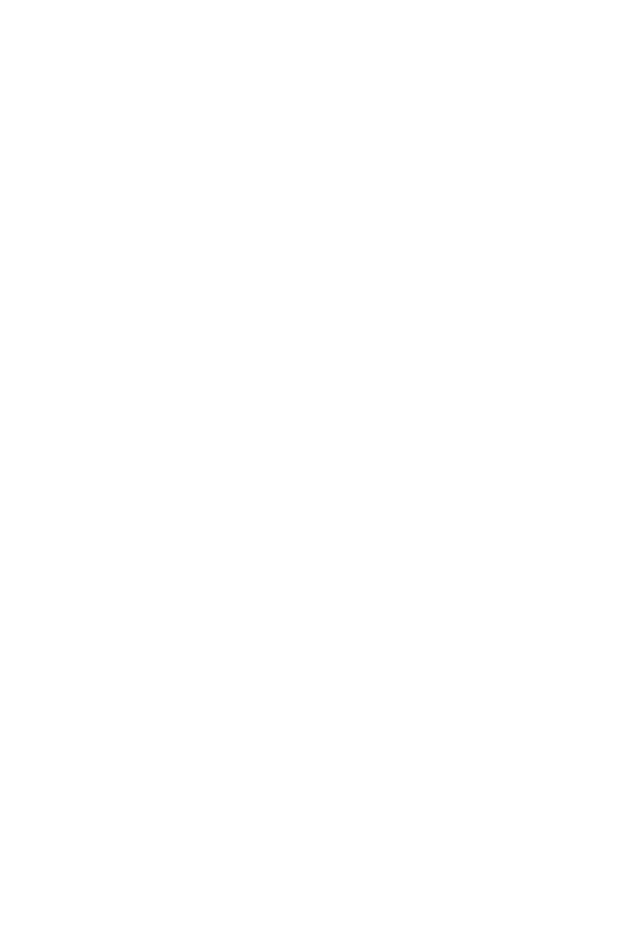
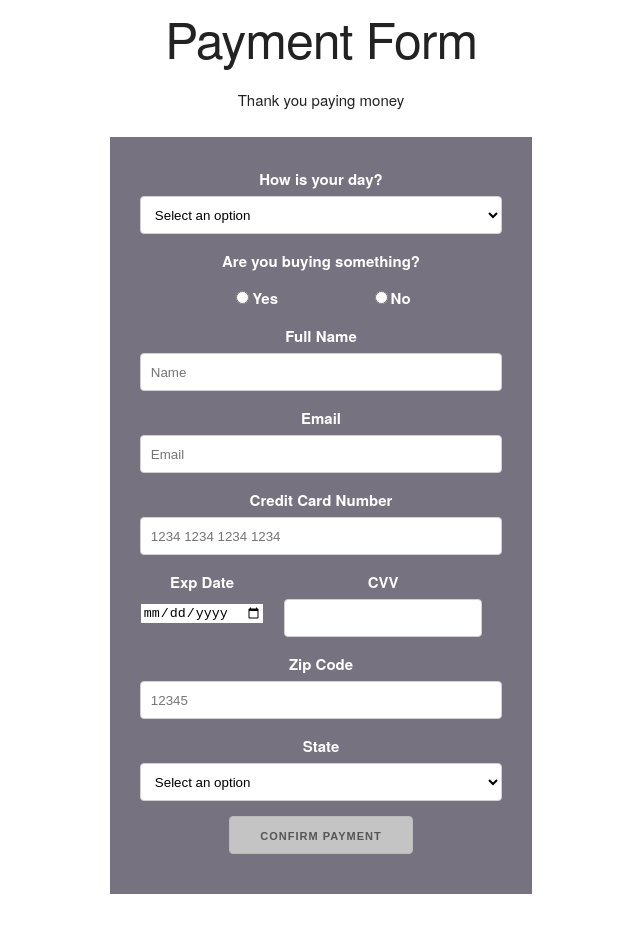
Before and after one commit to EllaBartholomew/Payment-form, a plain HTML site: page index.html in a window 1280 px wide. Shown: the whole page, without its empty margins (319-959 px from the left). Before the commit the page ends 800 px from the top, so only its background shows below. Drawn offline with nearby package versions, Linux system fonts and the light colour scheme.

Commit message:
new changes

```diff
--- a/index.html
+++ b/index.html
@@ -2,16 +2,82 @@
 <html lang="en">
 <head>
     <meta charset="UTF-8">
-    <meta name="viewport"
-          content="width=device-width, user-scalable=no, initial-scale=1.0, maximum-scale=1.0, minimum-scale=1.0">
-    <meta http-equiv="X-UA-Compatible" content="ie=edge">
-    <link rel="stylesheet" href="https://cdnjs.cloudflare.com/ajax/libs/skeleton/2.0.4/skeleton.css" integrity="sha512-5fsy+3xG8N/1PV5MIJz9ZsWpkltijBI48gBzQ/Z2eVATePGHOkMIn+xTDHIfTZFVb9GMpflF2wOWItqxAP2oLQ==" crossorigin="anonymous" referrerpolicy="no-referrer" />
-    <link rel="stylesheet" href="style.css">
+    <meta content="width=device-width, user-scalable=no, initial-scale=1.0, maximum-scale=1.0, minimum-scale=1.0"
+          name="viewport">
+    <meta content="ie=edge" http-equiv="X-UA-Compatible">
+    <link href="https://cdnjs.cloudflare.com/ajax/libs/skeleton/2.0.4/skeleton.css" rel="stylesheet"/>
+    <link href="style.css" rel="stylesheet">
     <title>Form</title>
 </head>
 <body>
 <!--Your Code Goes Below this line-->
+<div class="container">
+    <header class="header">
+        <h1 class="text-center" id="title">Payment Form
+        </h1>
+        <p class="description text-center" id="description"> Thank you paying money</p>
+    </header>
+    <form id="survey-form">
+        <div class="form-group">
+            <label for="most-like" id="howwasyourday-label">How is your day?</label>
+            <select class="u-full-width" id="most-like" name="mostlike" required>
+                <option disabled="" selected="" value="">Select an option</option>
+                <option value="good">Good</option>
+                <option value="bad">Bad</option>
+                <option value="okay">Okay</option>
+            </select>
+        </div>
+        <div class="form-group" id="radioGroup">
+            <p><strong>Are you buying something?</strong></p>
+            <div id="radioBtns">
+                <label for="radio-button"><input id="radio-button" type="radio" name="radiobutton" value="yes">Yes</label>
+                <label for="radio-button2"><input id="radio-button2" type="radio" name="radiobutton" value="no">No</label>
+            </div>
+        </div>
 
+        <div class="form-group">
+            <label for="name" id="name-Label">Full Name</label>
+            <input class="u-full-width" id="name" placeholder="Name" type="text" required>
+        </div>
+        <div class="form-group">
+            <label for="email" id="email-Label">Email</label>
+            <input class="u-full-width" id="email" placeholder="Email" type="email" required>
+        </div>
+        <div class="form-group">
+            <label for="number" id="number-label" min="1" max="9999999999999999999">Credit Card Number</label>
+            <input class="u-full-width" id="number" placeholder="1234 1234 1234 1234" type="number">
+        </div>
+        <div class="credit">
+            <div class="form-group">
+                <label for="exp-date" id="exp-date-label">Exp Date</label>
+                <input id="exp-date" placeholder="MM/YY" type="date">
+            </div>
+            <div class="form-group">
+                <label for="CVV" id="CVV-label">CVV</label>
+                <input id="CVV" type="number" min="1" max="9999999999999999999">
+            </div>
+        </div>
+        <div class="form-group">
+            <label for="zip-code" id="zip-code-label">Zip Code</label>
+            <input class="u-full-width" id="zip-code" placeholder="12345" type="text">
+        </div>
+        <div class="form-group">
+            <label for="dropdown" id="drop-down">State</label>
+            <select class="u-full-width" id="dropdown" name="state" required>
+                <option value="state">Select an option</option>
+                <option value="MA">Massachusetts</option>
+                <option value="NH">New Hampshire</option>
+                <option value="TX">Texas</option>
+            </select>
+        </div>
+        <div class="form-group">
+            <button class="confirmpayment-button" id="submit" type="confirmpayment">Confirm Payment</button>
+        </div>
+
+
+    </form>
+
+</div>
 
 <!--Your Code Goes Above this line-->
 <script src="https://cdn.freecodecamp.org/testable-projects-fcc/v1/bundle.js"></script>
--- a/style.css
+++ b/style.css
@@ -0,0 +1,42 @@
+.credit{
+    display:flex;
+    width: 100%;
+    /*justify-content: space-evenly;*/
+}
+/*option:disabled {*/
+body{
+    display:flex;
+    text-align:center;
+}
+#survey-form{
+    background-color:#767280;
+    color:white;
+    padding: 30px;
+    max-width: 40vw;
+}
+
+.container{
+    display:flex;
+    align-items: center;
+    flex-direction: column;
+}
+.credit>div{
+    margin-right: 20px;
+}
+
+button{
+    background-color:#C4C4C4;
+    text-color:black;
+}
+
+#radioGroup{
+    display: flex;
+    flex-direction: column;
+}
+
+#radioBtns{
+    margin-top:-12px;
+    display: flex;
+    justify-content: space-evenly;
+
+}
```
